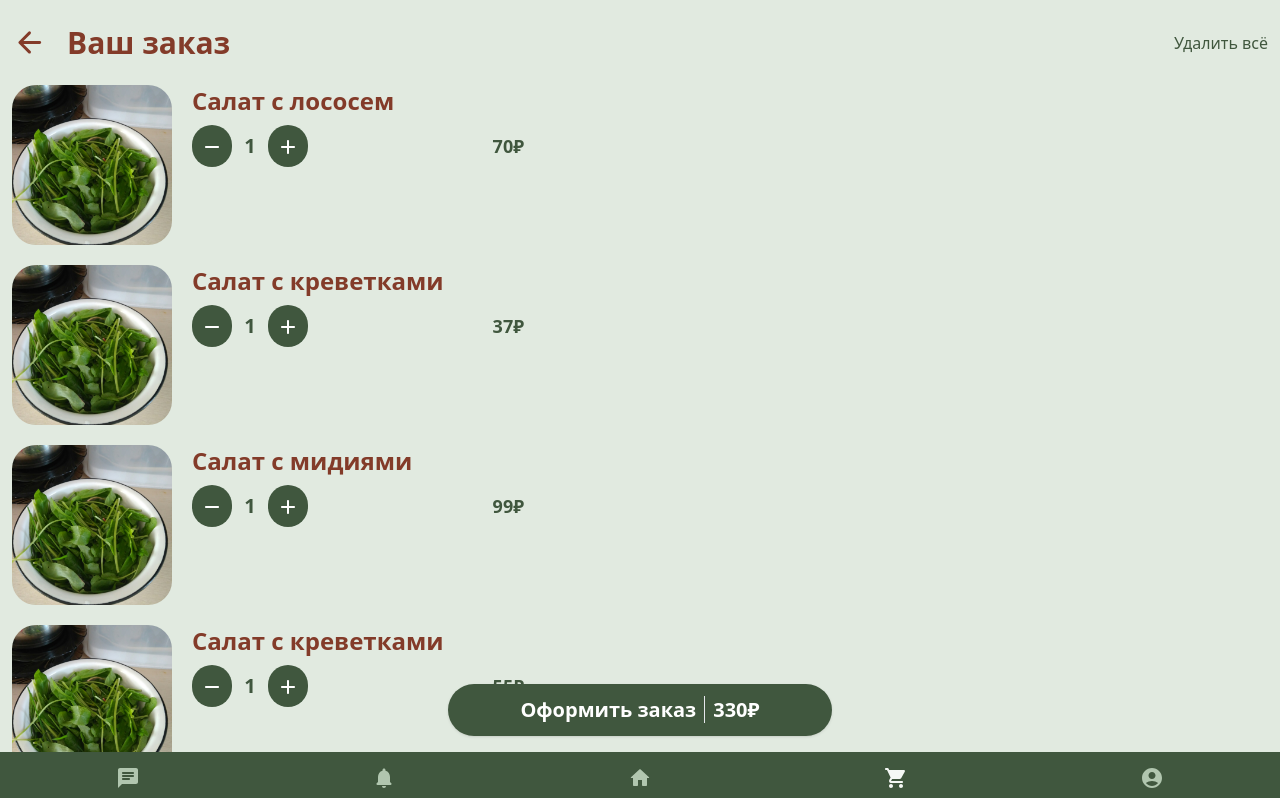
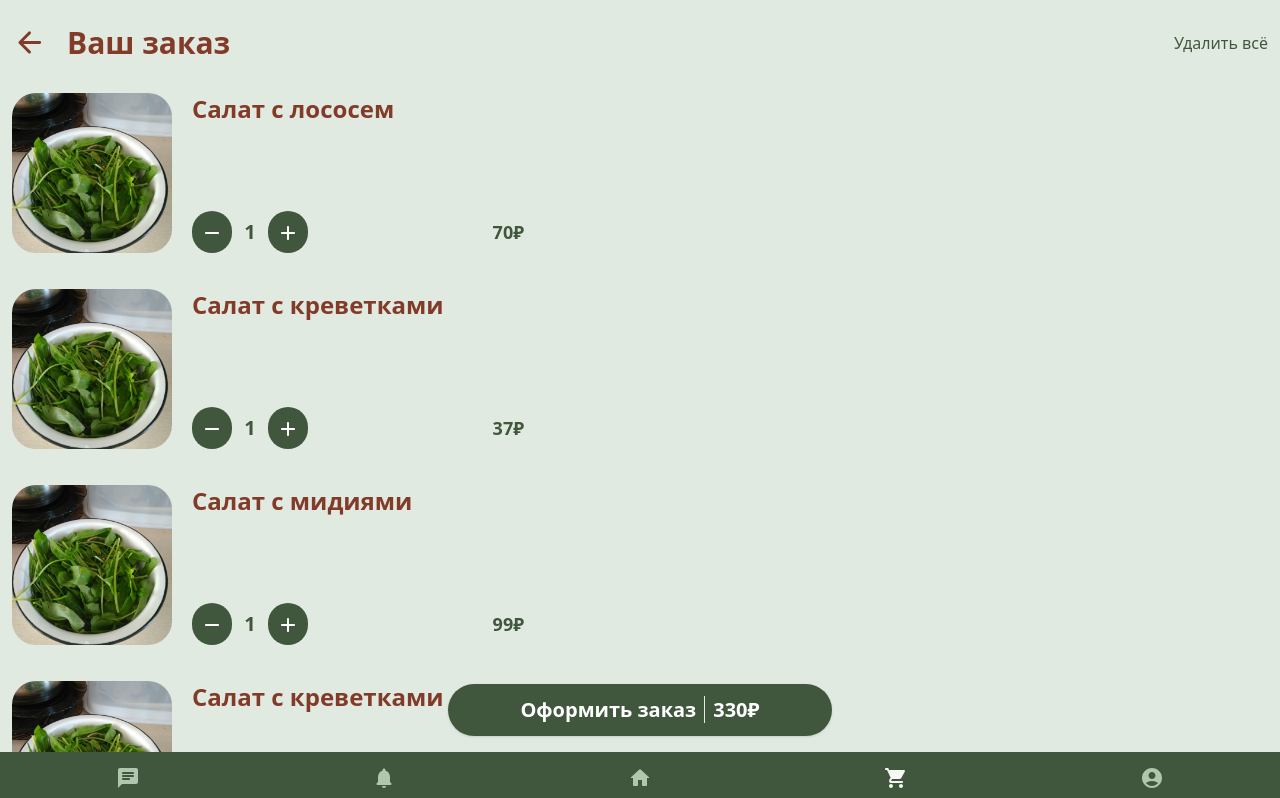
Before and after one commit to Kexogg/qrcafe, a React (Vite) app in the folder client/: page /customer/cart in a window 1280 px wide. Shown: the top 798 px of the page. Built offline with nearby package versions, Linux system fonts and the light colour scheme.

Commit message:
fix height

```diff
--- a/client/src/pages/CustomerCart/CustomerCart.tsx
+++ b/client/src/pages/CustomerCart/CustomerCart.tsx
@@ -25,10 +25,10 @@ export const CustomerCart = () => {
                 </div>
                 <ul className={'flex gap-5 flex-col'}>
                     {cart.map((item) => (
-                        <li key={item.id} className={'flex gap-5 items-start max-w-lg'}>
+                        <li key={item.id} className={'flex gap-5 max-w-lg h-44 py-2'}>
                             <img src={item.image} alt={item.name}
                                  className={'w-40 h-40 shrink-0 rounded-3xl object-cover'}/>
-                            <div className={'flex flex-col gap-1 w-full'}>
+                            <div className={'flex flex-col gap-1 w-full h-full'}>
                                 <h2 className={'text-accent-800 text-2xl'}>{item.name}</h2>
                                 <div className={'flex flex-col gap-1'}>
                                     {
```
